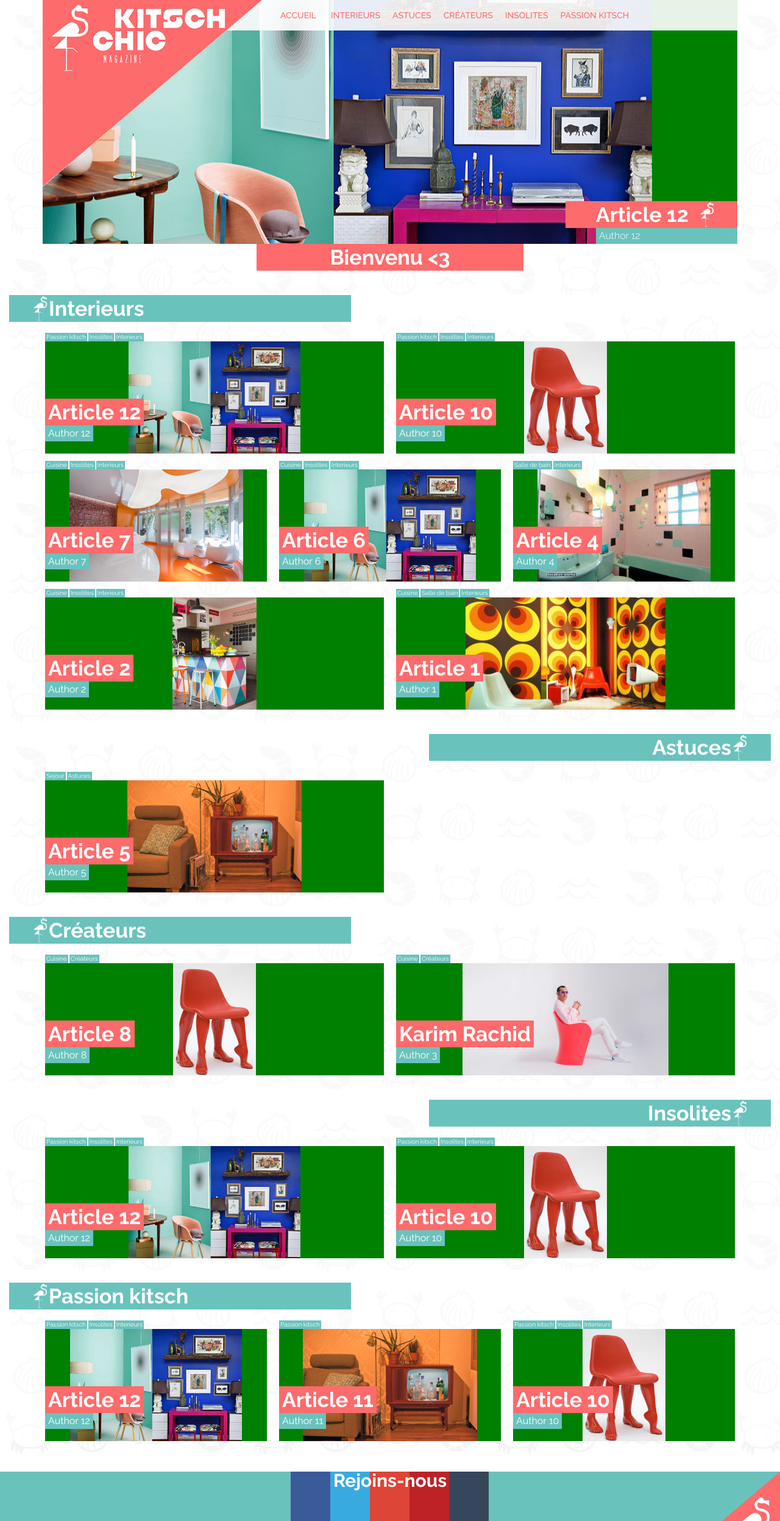
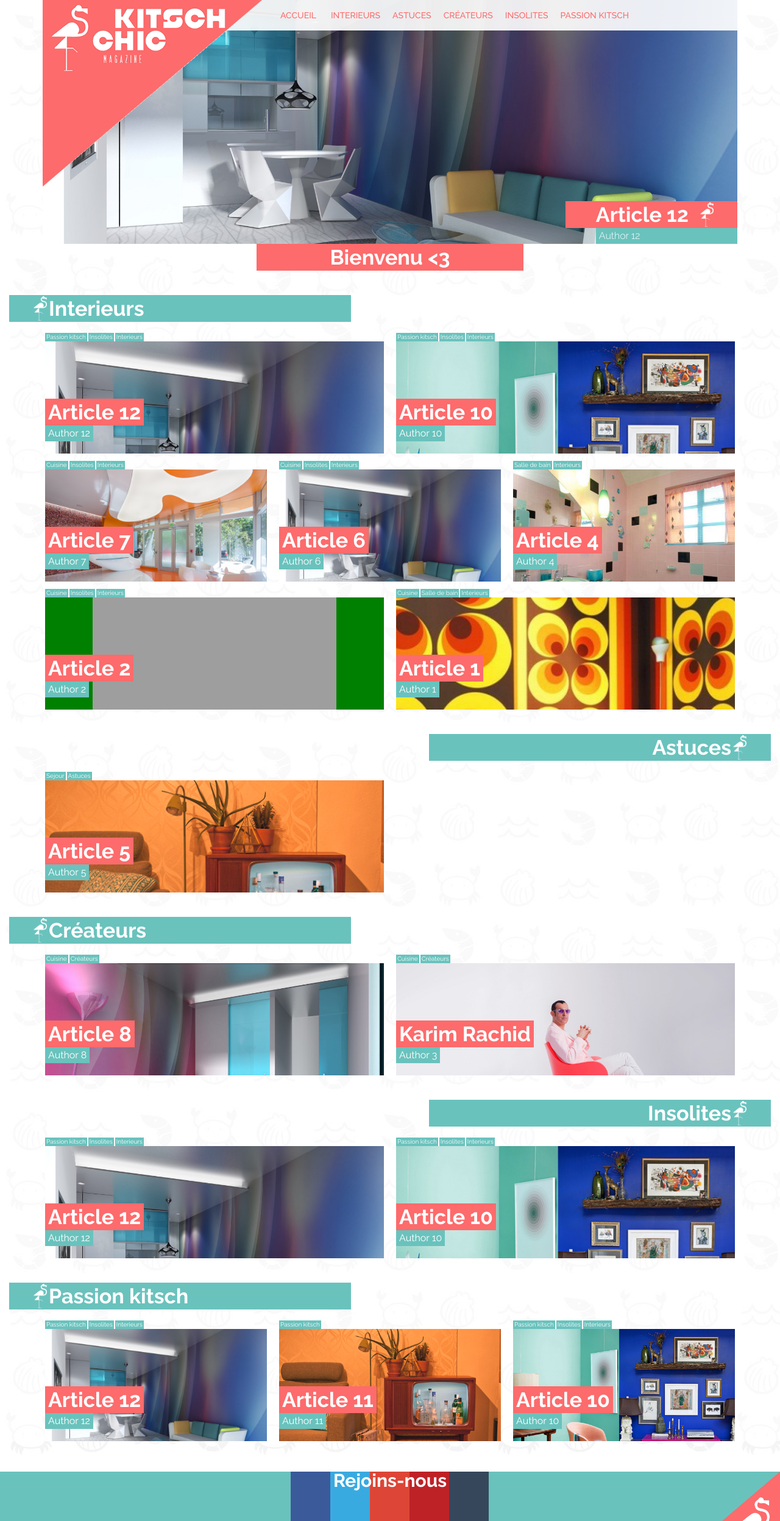
Before and after one commit to YellowFish085/kitsch-and-chic, a PHP site: page / in a window 1280 px wide. Shown: the top 2495 px of the page at 61% size. Run offline with PHP 8.4, Linux system fonts and the light colour scheme; grey boxes are pictures that could not be loaded.

Commit message:
Image_correct_size and image_home_css_size
min scale 1140 * 800 (paysage)

```diff
--- a/assets/css/style.css
+++ b/assets/css/style.css
@@ -260,14 +260,6 @@
 	height:190px;
 	text-align : center;
 	background : green;
-}
-
-.article-list-item-images-container img{
-	position : relative;
-	max-height : 100%;
-	width : auto;
-	left : 100%;
-	margin-left : -200%;
 }
 
 	/* -- .article-list-item-text */
@@ -640,6 +632,13 @@
 		padding-top: 5px;
 		padding-bottom: 5px;
 	}
+
+
+
+	.article-list-item-images-container img{
+		max-width : 100%;
+		height : auto;
+	}
 }
 
 @media (min-width: 768px) {
@@ -690,6 +689,16 @@
 		padding: 5px 80px 5px 50px;
 		font-size: 26px;
 	}
+
+
+	.col-sm-4 .article-list-item-images-container img{
+		max-height : 100%;
+		width : auto;
+	}
+	.col-sm-6 .article-list-item-images-container img{
+		max-width : 100%;
+		height : auto;
+	}
 }
 
 @media (min-width: 768px) and (max-width: 1999px) {
@@ -726,6 +735,13 @@
 		padding: 5px 80px 5px 50px;
 		font-size: 34px;
 	}
+
+
+
+	.article-list-item-images-container img{
+		max-width : 100%;
+		height : auto;
+	}
 }
 
 @media (min-width: 1200px) {
--- a/assets/json/articles.json
+++ b/assets/json/articles.json
@@ -16,7 +16,7 @@
 			"author": "Author 2",
 			"subtitle": "Subtitle 2",
 			"categories": ["cuisine", "insolites","interieurs"],
-			"image": "/assets/images/un-bar-arlequin_5339411.jpg",
+			"image": "/assets/images/un-bar-arlequin_5339411-2.jpg",
 			"description": "Lorem ipsum dolor sit amet, consectetur adipisicing elit. Maxime velit possimus unde repudiandae, beatae reiciendis totam saepe accusantium architecto excepturi mollitia ab, fugiat repellendus consectetur ad omnis, ipsum earum recusandae.",
 			"content": "<p>Lorem ipsum dolor sit amet, consectetur adipisicing elit. Dolores sit eum dolor, molestias aliquid eligendi, fuga atque sint neque nihil consequuntur sequi tenetur cum maxime architecto natus reprehenderit ipsam deserunt!</p>"
 		},
@@ -46,7 +46,7 @@
 			"author": "Author 5",
 			"subtitle": "Subtitle 5",
 			"categories": ["sejour", "astuces"],
-			"image": "/assets/images/cabinet-liqueur-tv-01.jpg",
+			"image": "/assets/images/cabinet-liqueur-tv-01-art.jpg",
 			"description": "En voilà une bonne idée bien réalisée comme on aime : le Norvégien Kjell Are propose de transformer un poste de télévision vintage en bar à liqueurs ! Après avoir récupéré pour 30$ un modèle Tandberg TV3-47, notre bricoleur a vidé proprement le poste de tout son contenu électronique, ainsi qu’enlevé la vitre de l’écran. Il adapte ensuite des planches de bois pour faire des parois propres à l’intérieur et rajoute un éclairage sympa. Pour les plus curieux (mais surtout les plus bricoleurs) qui voudraient tenter la transformation, vous pouvez retrouver le descriptif de son processus complet de fabrication en suivant ce lien. Bon courage !",
 			"content": [
 					{
@@ -71,7 +71,7 @@
 			"author": "Author 6",
 			"subtitle": "Subtitle 6",
 			"categories": ["cuisine", "insolites","interieurs"],
-			"image": "/assets/images/Sans titre - 1.png",
+			"image": "/assets/images/1791.jpg",
 			"description": "Lorem ipsum dolor sit amet, consectetur adipisicing elit. Unde cum porro aliquam, harum minima quaerat blanditiis error modi quidem animi hic explicabo deserunt cumque impedit dolorem recusandae quibusdam tempore repellendus?",
 			"content": "<p>Lorem ipsum dolor sit amet,</p><img src='/assets/images/538.jpg' class='complete-size-picture paysage'/> <p>consectetur adipisicing elit. Odit eos, iste facere perferendis illum sint corrupti quod dolores, aspernatur similique quo perspiciatis dignissimos maxime officiis mollitia ex, voluptas consequuntur provident?</p>"
 		},
@@ -91,7 +91,7 @@
 			"author": "Author 8",
 			"subtitle": "Subtitle 8",
 			"categories": ["cuisine", "createurs"],
-			"image": "/assets/images/chaise-rouge.jpg",
+			"image": "/assets/images/1790.jpg",
 			"description": "Lorem ipsum dolor sit amet, consectetur adipisicing elit. Unde cum porro aliquam, harum minima quaerat blanditiis error modi quidem animi hic explicabo deserunt cumque impedit dolorem recusandae quibusdam tempore repellendus?",
 			"content": "<p>Lorem ipsum dolor sit amet, </p><img src='/assets/images/538.jpg' class='complete-size-picture paysage'/><p> consectetur adipisicing elit. Odit eos, iste facere perferendis illum sint corrupti quod dolores, aspernatur similique quo perspiciatis dignissimos maxime officiis mollitia ex, voluptas consequuntur provident?</p>"
 		},
@@ -111,7 +111,7 @@
 			"author": "Author 10",
 			"subtitle": "Subtitle 10",
 			"categories": ["passion-kitsch", "insolites","interieurs"],
-			"image": "/assets/images/chaise-rouge.jpg",
+			"image": "/assets/images/Sans titre - 1.png",
 			"description": "Lorem ipsum dolor sit amet, consectetur adipisicing elit. Unde cum porro aliquam, harum minima quaerat blanditiis error modi quidem animi hic explicabo deserunt cumque impedit dolorem recusandae quibusdam tempore repellendus?",
 			"content": "<p>Lorem ipsum dolor sit amet,</p><img src='/assets/images/538.jpg' class='complete-size-picture paysage'/><p> consectetur adipisicing elit. Odit eos, iste facere perferendis illum sint corrupti quod dolores, aspernatur similique quo perspiciatis dignissimos maxime officiis mollitia ex, voluptas consequuntur provident?</p>"
 		},
@@ -121,7 +121,7 @@
 			"author": "Author 11",
 			"subtitle": "Subtitle 11",
 			"categories": ["passion-kitsch"],
-			"image": "/assets/images/cabinet-liqueur-tv-01.jpg",
+			"image": "/assets/images/cabinet-liqueur-tv-01-art.jpg",
 			"description": "Lorem ipsum dolor sit amet, consectetur adipisicing elit. Maxime velit possimus unde repudiandae, beatae reiciendis totam saepe accusantium architecto excepturi mollitia ab, fugiat repellendus consectetur ad omnis, ipsum earum recusandae.",
 			"content": "<p>Lorem ipsum dolor sit amet, consectetur adipisicing elit. Dolores sit eum dolor, molestias aliquid eligendi, fuga atque sint neque nihil consequuntur sequi tenetur cum maxime architecto natus reprehenderit ipsam deserunt!</p>"
 		},
@@ -131,7 +131,7 @@
 			"author": "Author 12",
 			"subtitle": "Subtitle 12",
 			"categories": ["passion-kitsch", "insolites","interieurs"],
-			"image": "/assets/images/Sans titre - 1.png",
+			"image": "/assets/images/1791.jpg",
 			"description": "Lorem ipsum dolor sit amet, consectetur adipisicing elit. Unde cum porro aliquam, harum minima quaerat blanditiis error modi quidem animi hic explicabo deserunt cumque impedit dolorem recusandae quibusdam tempore repellendus?",
 			"content": "<p>Lorem ipsum dolor sit amet,</p><img src='/assets/images/538.jpg' class='complete-size-picture paysage'/><p> consectetur adipisicing elit. Odit eos, iste facere perferendis illum sint corrupti quod dolores, aspernatur similique quo perspiciatis dignissimos maxime officiis mollitia ex, voluptas consequuntur provident?</p>"
 		}
```
Also changed, not shown: assets/images/033.jpg, assets/images/1787.jpg, assets/images/1788.jpg, assets/images/538.jpg, assets/images/Sans titre - 1.png, assets/images/cabinet-liqueur-tv-01-art.jpg (added), assets/images/cqv2u6caa.jpg, assets/images/design-retro-deco-couleurs-flashy.jpg, 1 other file.
